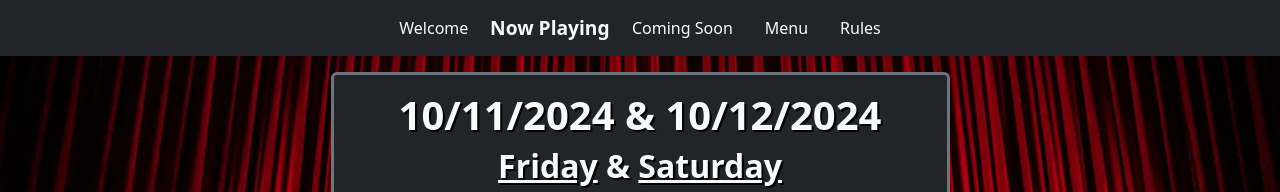
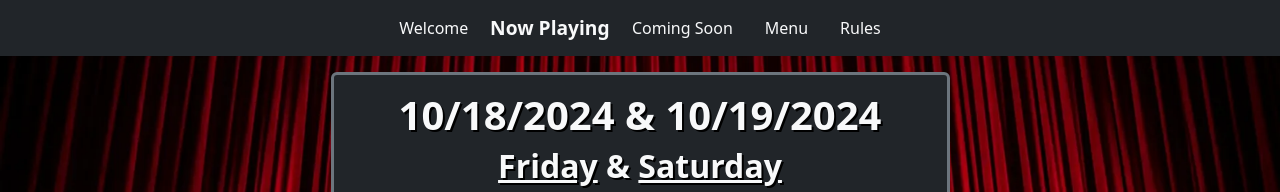
Before and after one commit to Project-Faust/drive-in-react, a React (Create React App) app: page / in a window 1280 px wide. Both pictures are taken after a click on the link "Now Playing". Shown: the top 192 px of the page. Built offline with nearby package versions, Linux system fonts and the light colour scheme; no server answers.

Commit message:
corrected missing key attribute in data list

```diff
--- a/src/pages/CurrentFeatures.js
+++ b/src/pages/CurrentFeatures.js
@@ -25,7 +25,7 @@ export default function CurrentFeatures() {
             <div className="text-center">
                 <div className="d-inline-flex border border-3 rounded border-secondary bg-dark text-light shadow-2b m-3">
                     <div className="text-center p-3">
-                        <h1><strong>10/11/2024 & 10/12/2024</strong></h1>
+                        <h1><strong>10/18/2024 & 10/19/2024</strong></h1>
                         <h2><strong><u>Friday</u> & <u>Saturday</u></strong></h2>
                         <h3><strong><u>{firstFeature}</u> will be followed by <u>{secondFeature}</u>!</strong></h3>
                     </div>
@@ -40,7 +40,7 @@ export default function CurrentFeatures() {
             <div className="d-flex justify-content-center">
                 <section className="row justify-content-evenly text-center w-100 m-3">
                     {nowPlaying.map((res) => (
-                        <div className="col-lg-5 col-md-12">
+                        <div className="col-lg-5 col-md-12" key={res.imdb}>
                             <div className="border border-secondary border-3 rounded bg-dark mb-3">
                                 <a href={res.imdb} target="_blank" rel="noreferrer" className="text-dark text-decoration-none">
                                     <h1 className="text-decoration-none text-light pt-2"><strong>{res.title}</strong></h1>
```
